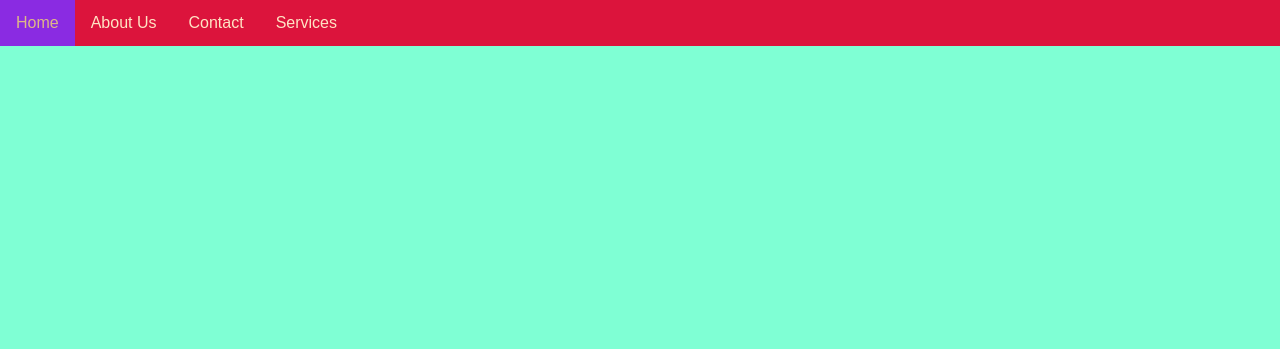
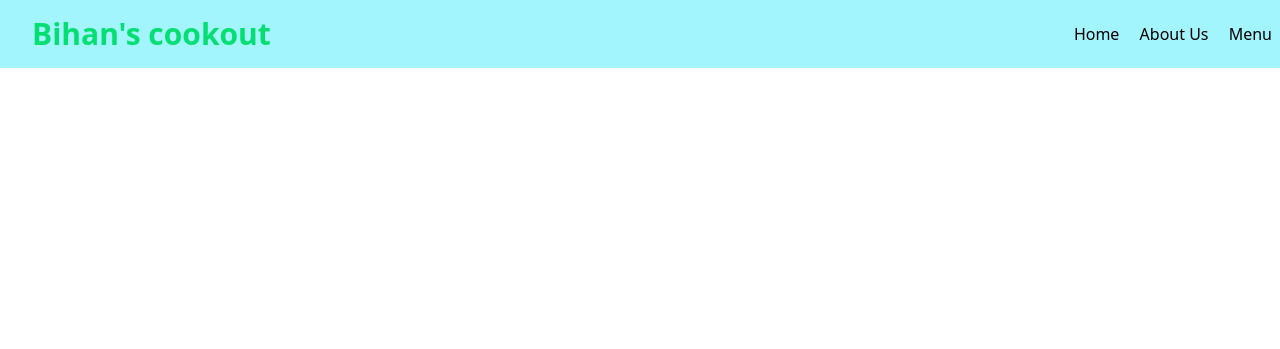
Before and after one commit to Zikos2906/Javascript, a plain HTML site: page Index.html in a window 1280 px wide. Drawn offline with nearby package versions, Linux system fonts and the light colour scheme.

Commit message:
Add files via upload

```diff
--- a/Index.html
+++ b/Index.html
@@ -4,77 +4,25 @@
 <head>
     <meta charset="UTF-8">
     <meta name="viewport" content="width=device-width, initial-scale=1.0">
-    <title>Website</title>
-    <style>
-        body {
-            margin: 0;
-            background-color: aquamarine;
-            font-family: Arial, Helvetica, sans-serif;
-        }
+    <title>Bihan's Cookout</title>
+    <script src="https://cdn.jsdelivr.net/npm/@tailwindcss/browser@4"></script>
+</head>
 
-        .navbar {
-            overflow: hidden;
-            background-color: crimson;
+<body class="bg-grey-200">
 
-        }
+    <nav class="flex justify-between bg-cyan-200 p-2 items-center">
+        <div class="text-3xl font-bold ml-4 p-2 text-green-400">
+            <p>Bihan's cookout</p>
+        </div>
+        <div class="space-x-4 mr-2font-semibold">
+            <a href="#">Home</a>
+            <a href="#">About Us</a>
+            <a href="#">Menu</a>
 
-        .navbar a {
-            float: left;
-            color: bisque;
-            padding: 14px 16px;
-            text-decoration: none;
-
-        }
-
-        .navbar a:hover {
-
-            background-color: blueviolet;
-            color: burlywood;
+        </div>
+    </nav>
 
 
-        }
-
-        .active {
-            background-color: chartreuse;
-
-        }
-
-        .carousel-container {
-            display: flex;
-            justify-content: center;
-            align-items: center;
-            height: 300px;
-        }
-
-        .myslides {
-            display: none;
-            max-width: 100%;
-            max-height: 100%;
-        }
-    </style>
-</head>
-
-<body>
-
-    <div class="navbar">
-        <a class="active" href="">Home</a>
-        <a href="About_Us.html">About Us</a>
-        <a href="">Contact</a>
-        <a href="">Services</a>
-    </div>
-
-
-    <div class="carousel-container">
-        <img class="myslides" src="1.png" height="300" width="300">
-        <img class="myslides" src="2.png" height="300" width="300">
-        <img class="myslides" src="3.png" height="300" width="300">
-
-
-
-
-
-
-    </div>
 
 </body>
 
```
